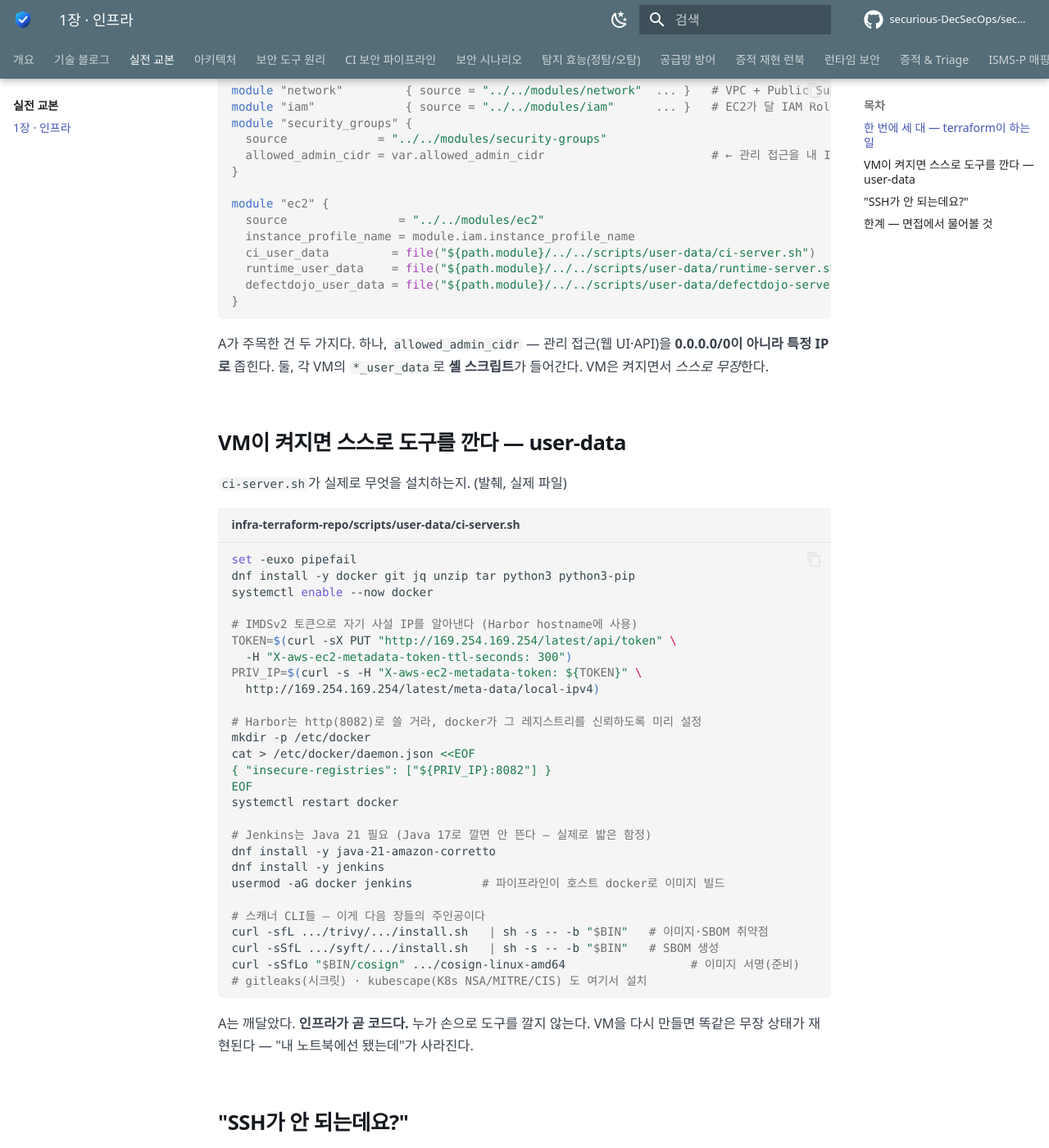
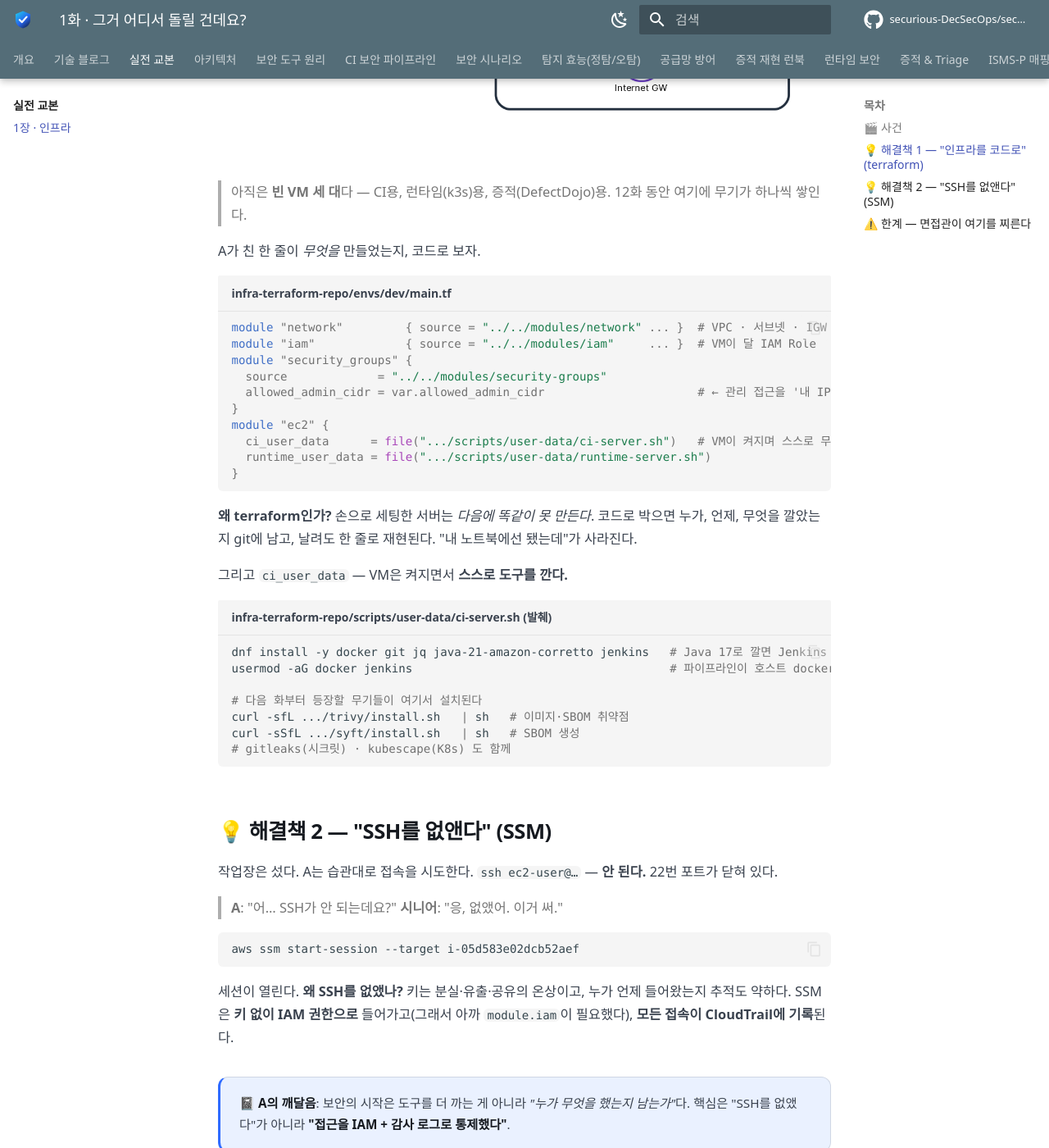
Before and after one commit to securious-DecSecOps/secubank-docs, an MkDocs documentation site: the page built from docs/textbook/01-infra.md, in a window 1280 px wide and 1400 px high, scrolled down 1834 px. Shown: the whole window at 82% size. Built offline with MkDocs 1.6.1 and Material for MkDocs 9.7.7, drawn with Linux system fonts in a browser that asks for light colours; some web fonts are replaced; comment, search, counter and statistics services are not loaded; some of the changed text lies outside the part shown.

Commit message:
실전 교본 형식 전환: 설치매뉴얼 → 사건중심 학습만화(문제→도구→해결→한계→cliffhanger). 프롤로그+사건목차, 1화 대화체 재작성 완료

````diff
--- a/docs/textbook/01-infra.md
+++ b/docs/textbook/01-infra.md
@@ -1,100 +1,85 @@
 ---
-title: 1장 · 인프라
+title: 1화 · 그거 어디서 돌릴 건데요?
 ---
 
-# 1장 · 인프라 — "어… SSH가 안 되는데요?"
+# 1화 · "그거 어디서 돌릴 건데요?"
 
-A의 첫 임무는 단순했다. *"파이프라인 올리기 전에, 인프라부터 세워."* 빈 AWS 계정과 골든패스 저장소 하나. A는 `infra-terraform-repo`를 클론하고 `terraform apply`를 친다. 몇 분 뒤 — EC2 세 대가 떴다.
+## 🎬 사건
 
-![STAGE 1 · 인프라](../assets/img/textbook/textbook-stage1.png){ loading=lazy }
+미션을 받은 A는 의욕이 넘쳤다. 노트북에 `trivy`를 깔고, 첫 스캔을 돌리려는 순간 — 시니어가 모니터를 들여다본다.
 
-> 지금은 **빈 VM 세 대**다. CI 한 대, 런타임(k3s) 한 대, 증적(DefectDojo) 한 대. 12장을 지나면 여기에 도구가 하나씩 쌓인다.
+> **시니어**: "그거 어디서 돌릴 건데?"
+> **A**: "어… 제 노트북에서요?"
+> **시니어**: "다음 사람은? 너 휴가 가면? 그리고 운영 서버엔 어떻게 접속할 건데. SSH 키 슬랙으로 돌릴 거야?"
 
-## 한 번에 세 대 — terraform이 하는 일
+A는 말문이 막혔다. 보안 도구를 *돌리기도 전에* 두 개의 벽에 부딪혔다 — **(1) 검사를 돌릴 일관된 공간이 없다.** "내 노트북에선 됐는데"는 사고의 시작이다. **(2) 서버 접속이 안전하지 않다.** 키는 새고, 누가 들어왔는지 남지 않는다.
 
-A가 친 `terraform apply` 한 줄이 무엇을 만들었는지 코드로 보자. 네트워크·IAM·보안그룹·EC2가 모듈로 쪼개져 있다.
+## 💡 해결책 1 — "인프라를 코드로" (terraform)
+
+시니어가 저장소 하나를 가리킨다. `infra-terraform-repo`. A가 `terraform apply` 한 줄을 치자, 몇 분 뒤 AWS에 **VM 세 대**가 떴다.
+
+![STAGE 1 · 빈 작업장](../assets/img/textbook/textbook-stage1.png){ loading=lazy }
+
+> 아직은 **빈 VM 세 대**다 — CI용, 런타임(k3s)용, 증적(DefectDojo)용. 12화 동안 여기에 무기가 하나씩 쌓인다.
+
+A가 친 한 줄이 *무엇을* 만들었는지, 코드로 보자.
 
 ```hcl title="infra-terraform-repo/envs/dev/main.tf"
-module "network"         { source = "../../modules/network"  ... }   # VPC + Public Subnet + IGW
-module "iam"             { source = "../../modules/iam"      ... }   # EC2가 달 IAM Role(SSM·ECR 등)
+module "network"         { source = "../../modules/network" ... }  # VPC · 서브넷 · IGW
+module "iam"             { source = "../../modules/iam"     ... }  # VM이 달 IAM Role
 module "security_groups" {
   source             = "../../modules/security-groups"
-  allowed_admin_cidr = var.allowed_admin_cidr                        # ← 관리 접근을 내 IP로 제한
+  allowed_admin_cidr = var.allowed_admin_cidr                      # ← 관리 접근을 '내 IP'로 제한
 }
-
 module "ec2" {
-  source                = "../../modules/ec2"
-  instance_profile_name = module.iam.instance_profile_name
-  ci_user_data         = file("${path.module}/../../scripts/user-data/ci-server.sh")
-  runtime_user_data    = file("${path.module}/../../scripts/user-data/runtime-server.sh")
-  defectdojo_user_data = file("${path.module}/../../scripts/user-data/defectdojo-server.sh")
+  ci_user_data      = file(".../scripts/user-data/ci-server.sh")   # VM이 켜지며 스스로 무장
+  runtime_user_data = file(".../scripts/user-data/runtime-server.sh")
 }
 ```
 
-A가 주목한 건 두 가지다. 하나, `allowed_admin_cidr` — 관리 접근(웹 UI·API)을 **0.0.0.0/0이 아니라 특정 IP로** 좁힌다. 둘, 각 VM의 `*_user_data`로 **셸 스크립트**가 들어간다. VM은 켜지면서 *스스로 무장*한다.
+**왜 terraform인가?** 손으로 세팅한 서버는 *다음에 똑같이 못 만든다*. 코드로 박으면 누가, 언제, 무엇을 깔았는지 git에 남고, 날려도 한 줄로 재현된다. "내 노트북에선 됐는데"가 사라진다.
 
-## VM이 켜지면 스스로 도구를 깐다 — user-data
+그리고 `ci_user_data` — VM은 켜지면서 **스스로 도구를 깐다.**
 
-`ci-server.sh`가 실제로 무엇을 설치하는지. (발췌, 실제 파일)
+```bash title="infra-terraform-repo/scripts/user-data/ci-server.sh (발췌)"
+dnf install -y docker git jq java-21-amazon-corretto jenkins   # Java 17로 깔면 Jenkins 안 뜸(실제 함정)
+usermod -aG docker jenkins                                     # 파이프라인이 호스트 docker로 빌드
 
-```bash title="infra-terraform-repo/scripts/user-data/ci-server.sh"
-set -euxo pipefail
-dnf install -y docker git jq unzip tar python3 python3-pip
-systemctl enable --now docker
-
-# IMDSv2 토큰으로 자기 사설 IP를 알아낸다 (Harbor hostname에 사용)
-TOKEN=$(curl -sX PUT "http://169.254.169.254/latest/api/token" \
-  -H "X-aws-ec2-metadata-token-ttl-seconds: 300")
-PRIV_IP=$(curl -s -H "X-aws-ec2-metadata-token: ${TOKEN}" \
-  http://169.254.169.254/latest/meta-data/local-ipv4)
-
-# Harbor는 http(8082)로 쓸 거라, docker가 그 레지스트리를 신뢰하도록 미리 설정
-mkdir -p /etc/docker
-cat > /etc/docker/daemon.json <<EOF
-{ "insecure-registries": ["${PRIV_IP}:8082"] }
-EOF
-systemctl restart docker
-
-# Jenkins는 Java 21 필요 (Java 17로 깔면 안 뜬다 — 실제로 밟은 함정)
-dnf install -y java-21-amazon-corretto
-dnf install -y jenkins
-usermod -aG docker jenkins          # 파이프라인이 호스트 docker로 이미지 빌드
-
-# 스캐너 CLI들 — 이게 다음 장들의 주인공이다
-curl -sfL .../trivy/.../install.sh   | sh -s -- -b "$BIN"   # 이미지·SBOM 취약점
-curl -sSfL .../syft/.../install.sh   | sh -s -- -b "$BIN"   # SBOM 생성
-curl -sSfLo "$BIN/cosign" .../cosign-linux-amd64                  # 이미지 서명(준비)
-# gitleaks(시크릿) · kubescape(K8s NSA/MITRE/CIS) 도 여기서 설치
+# 다음 화부터 등장할 무기들이 여기서 설치된다
+curl -sfL .../trivy/install.sh   | sh   # 이미지·SBOM 취약점
+curl -sSfL .../syft/install.sh   | sh   # SBOM 생성
+# gitleaks(시크릿) · kubescape(K8s) 도 함께
 ```
 
-A는 깨달았다. **인프라가 곧 코드다.** 누가 손으로 도구를 깔지 않는다. VM을 다시 만들면 똑같은 무장 상태가 재현된다 — "내 노트북에선 됐는데"가 사라진다.
+## 💡 해결책 2 — "SSH를 없앤다" (SSM)
 
-## "SSH가 안 되는데요?"
+작업장은 섰다. A는 습관대로 접속을 시도한다. `ssh ec2-user@…` — **안 된다.** 22번 포트가 닫혀 있다.
 
-스크립트가 끝나길 기다리며, A는 습관대로 `ssh ec2-user@…`를 쳤다. **안 된다.** 22번 포트가 닫혀 있다.
-
-지나가던 시니어. *"거기 SSH 없어. SSM 써."*
+> **A**: "어… SSH가 안 되는데요?"
+> **시니어**: "응, 없앴어. 이거 써."
 
 ```bash
 aws ssm start-session --target i-05d583e02dcb52aef
 ```
 
-세션이 열린다. *왜 굳이?* — **SSH 키는 분실·유출·공유의 온상**이다. 키 하나 새면 끝이고, 누가 언제 들어왔는지 추적도 약하다. SSM Session Manager는 **키 없이 IAM 권한으로** 들어가고(그래서 1장의 `module.iam`이 필요했다), **모든 접속이 CloudTrail에 기록**된다. 골든패스의 첫 철학 — *접속 자체를 증적으로 남긴다.*
+세션이 열린다. **왜 SSH를 없앴나?** 키는 분실·유출·공유의 온상이고, 누가 언제 들어왔는지 추적도 약하다. SSM은 **키 없이 IAM 권한으로** 들어가고(그래서 아까 `module.iam`이 필요했다), **모든 접속이 CloudTrail에 기록**된다.
 
 <div class="sb-key" markdown>
-📓 **A의 메모**: 보안은 도구를 더 까는 게 아니라, *"누가 무엇을 했는지 남는가"*에서 시작한다. SSH를 없앤 게 핵심이 아니라, 접근을 **IAM + 감사 로그**로 통제한 게 핵심이다.
+📓 **A의 깨달음**: 보안의 시작은 도구를 더 까는 게 아니라 *"누가 무엇을 했는지 남는가"*다. 핵심은 "SSH를 없앴다"가 아니라 **"접근을 IAM + 감사 로그로 통제했다"**.
 </div>
 
-## 한계 — 면접에서 물어볼 것
+## ⚠️ 한계 — 면접관이 여기를 찌른다
 
-미화하지 말자. 1장의 구성에도 빈틈이 있고, 면접관은 거길 찌른다.
+미화하지 말자. 이 작업장에도 빈틈이 있다.
 
-- **"SSM이면 완벽한가요?"** → 아니다. SSM 에이전트가 죽거나 IAM이 꼬이면 *들어갈 길이 없다*. 실무에선 **비상(break-glass) 경로**를 따로 설계한다. "SSH를 없앴다"가 아니라 "접근을 IAM·감사로 통제했다"가 정확한 표현.
-- **"VM들이 퍼블릭 서브넷에 떠 있네요?"** → 그렇다. 퍼블릭 서브넷 + 공인 IP다. `allowed_admin_cidr`로 관리 접근을 한 IP로 좁혔지만, 웹 포트는 여전히 인터넷에 *면해* 있다. 프로덕션이라면 **프라이빗 서브넷 + Bastion/VPN**이 정석이다. 이건 PoC라 단순화한 것이고, 그 트레이드오프를 *아는 것*이 중요하다.
-- **"레지스트리를 http로 쓴다고요?"** → 그렇다. `insecure-registries`로 Harbor를 평문 http로 신뢰하게 했다. 이미지 전송이 **TLS로 암호화·검증되지 않는다**. 사설 네트워크 안이라 PoC에선 감수했지만, 공급망 무결성 관점에선 갭이다(나중 장에서 다시 만난다).
+- **"SSM이면 완벽한가요?"** → 아니다. SSM 에이전트가 죽거나 IAM이 꼬이면 *들어갈 길이 없다.* 실무는 **비상(break-glass) 경로**를 따로 둔다.
+- **"VM이 퍼블릭 서브넷에 있네요?"** → 그렇다. `allowed_admin_cidr`로 관리 접근을 내 IP로 좁혔지만, 프로덕션이라면 **프라이빗 서브넷 + Bastion/VPN**이 정석이다. PoC라 단순화한 것 — 그 트레이드오프를 *아는 게* 실력이다.
+- **"레지스트리를 http로요?"** → 그렇다. 사설망 안이라 감수했지만 **TLS가 없다.** 공급망 무결성 관점의 갭이고, 뒤 화에서 다시 만난다.
 
-> A는 첫날부터 배운다 — **"세웠다"와 "안전하다"는 다르다.** 이 교본은 둘의 거리를 좁히는 기록이다.
+> A는 첫날 배운다 — **"세웠다"와 "안전하다"는 다르다.** 이 교본은 그 거리를 좁히는 이야기다.
 
 ---
 
-다음 → **2장 · 첫 관문 Gitleaks**. 빈 CI VM에 Jenkins를 올리고, 18단계 파이프라인의 첫 스캐너를 돌리자 — A의 코드에서 비밀번호가 튀어나온다.
+작업장은 섰다. A는 뿌듯한 마음으로 *첫 스캔*을 돌린다. 그런데 결과가 뜨자마자 — 자기 회사 코드에서 **비밀번호가 튀어나온다.**
+
+> 다음 → **2화 · "API 키가 깃허브에 올라갔어요"**
--- a/docs/textbook/index.md
+++ b/docs/textbook/index.md
@@ -2,41 +2,45 @@
 title: 실전 교본 — 골든패스 도입기
 ---
 
-# 실전 교본 · 골든패스 도입기
+# 실전 교본 · 주니어 A의 골든패스 도입기
 
 <div class="sb-lede" markdown>
-주니어 엔지니어 **A**가 빈 AWS 계정에서 시작해, 보안 도구를 하나씩 붙여가며 마침내 최근 공급망 공격까지 다루는 골든패스를 완성하는 기록이다. 모든 장은 ① A의 스토리 ② **실제 레포 코드**(파일·줄 인용) ③ 메커니즘 ④ **한계와 면접 포인트**로 구성된다. 미화하지 않는다 — 못 잡는 것은 *못 잡는다*고 쓴다.
+금요일 밤, 주니어 엔지니어 **A**의 슬랙이 울렸다. 시니어가 링크 하나를 던진다 — *"axios 또 털렸대. npm에서."* 그리고 한 줄 더. *"우리 결제팀, 안전한 거 맞아?"*
 </div>
 
-## 이 교본을 읽는 법
+A는 답을 몰랐다. 회사엔 스캐너가 있었다. 그런데 "안전하냐"는 질문 앞에서, 댈 수 있는 **숫자도 근거도** 없었다. 월요일, 미션이 떨어진다.
+
+> *"배포 전에 우리 코드가 안전한지 **판단**하고, 그 **근거를 남기는** 파이프라인. 네가 처음부터 만들어봐."*
+
+이건 A가 빈손에서 시작해, **사건이 터질 때마다 도구를 하나씩 배우며**, 마침내 *"그래서 axios를 막을 수 있냐"*는 질문에 **정직하게** 답하게 되는 기록이다. 매 화는 이렇게 흐른다 — **① 사건(문제) → ② A의 좌충우돌 → ③ "왜 이 도구인가" → ④ 실제로 써본다(진짜 코드·결과) → ⑤ 한계와 면접 포인트 → ⑥ 다음 사건으로.**
+
+## 사건 목차
+
+| 화 | 터진 사건 | A가 배우는 무기 | STAGE |
+| --- | --- | --- | :---: |
+| [1 · "그거 어디서 돌릴 건데요?"](01-infra.md) | 검사를 돌릴 곳도, 안전한 접속도 없다 | terraform · SSM | 1 |
+| 2 · "API 키가 깃허브에 올라갔어요" | 동료가 실수로 시크릿 커밋 | Gitleaks | 2 |
+| 3 · "음수로 송금했더니 잔액이 늘어요" | 로직 버그 — SAST가 **0/4로 못 잡는다** | SonarQube의 충격 | 2 |
+| 4 · "남의 거래내역이 보여요" | IDOR — 정적분석의 사각 | DAST가 메운다 | 2 |
+| 5 · "컨테이너가 root로 돌아요" | 위험한 매니페스트 | Checkov · Kubescape | 2 |
+| 6 · "이미지에 CVE가 6천 개?" | 베이스 이미지의 빚 | Trivy · SBOM | 3 |
+| 7 · "어제 통과한 게 오늘 위험해졌어요" | axios식 0-day 공급망 | SBOM 시간축 재평가 | 3 |
+| 8 · "등급 D인데 왜 통과됐죠?" | 게이트 설계의 함정 | Security Gate | 3 |
+| 9 · "누가 운영 이미지를 손으로 바꿨어요" | 드리프트 | GitOps · ArgoCD | 4 |
+| 10 · "악성코드가 데이터를 빼돌려요" | 런타임 C2 | Cilium egress *(근데 기본 미적용)* | 5 |
+| 11 · "웹쉘이 떴는데 아무도 몰랐어요" | 런타임 침해 | Falco | 5 |
+| 12 · "보안팀은 이걸 어디서 봐요?" | 흩어진 증적 | DefectDojo | 6 |
+| 에필로그 · "그래서, axios를 막나요?" | — | **정직한 결론** | 6 |
+
+## 두 가지 약속
 
 <ul class="sb-points">
-<li><span class="sb-points__k">실제 코드</span><span>모든 코드 블록은 이 프로젝트의 *실제 파일*에서 가져온다(경로 표기). 지어낸 설정은 없다.</span></li>
-<li><span class="sb-points__k">성장하는 아키텍처</span><span>장이 진행될수록 같은 다이어그램에 컴포넌트가 쌓인다(STAGE 1→6, AWS 공식 아이콘).</span></li>
-<li><span class="sb-points__k">정직</span><span>"막는다"가 과장이면 "탐지·완화"라고 쓴다. 한계는 면접 예상 질문으로 따로 박는다.</span></li>
+<li><span class="sb-points__k">진짜 코드·진짜 결과</span><span>모든 코드·수치는 이 프로젝트의 *실제* 파일과 *실제* 실행 결과다(SAST 0/4, 이미지 CVE 6천, egress DROPPED…). 지어내지 않는다.</span></li>
+<li><span class="sb-points__k">정직</span><span>"막는다"가 과장이면 "탐지·완화"라 쓴다. 못 잡는 건 못 잡는다고, 면접 포인트로 박는다.</span></li>
 </ul>
 
-## 목차
+## 처음과 끝
 
-| 장 | 무엇을 세우나 | 핵심 질문 | STAGE |
-| --- | --- | --- | :---: |
-| [1 · 인프라](01-infra.md) | terraform 3-VM · SSM | 왜 SSH가 없죠? | 1 |
-| 2 · 첫 관문 Gitleaks | 시크릿 스캔 | 비번이 코드에 있네? | 2 |
-| 3 · SAST SonarQube | 코드 정적분석 | 왜 IDOR를 못 잡나 (0/4의 진실) | 2 |
-| 4 · IaC/K8s | Checkov · Kubescape | 매니페스트가 위험한가 | 2 |
-| 5 · 빌드 & SBOM | Docker build · Syft | 공급망은 여기서 시작된다 | 3 |
-| 6 · 이미지 스캔 Trivy | 이미지 CVE | known-bad만 잡는다는 뜻 | 3 |
-| 7 · Security Gate | 판단의 코드화 | 등급 D인데 왜 PASS? | 3 |
-| 8 · 레지스트리 & GitOps | Harbor · ArgoCD | CI는 어디서 CD가 되나 | 4 |
-| 9 · 런타임 제로트러스트 | Cilium egress | "막는다"는 왜 조건부인가 | 5 |
-| 10 · 런타임 탐지 | Falco | 탐지와 차단은 다르다 | 5 |
-| 11 · DAST & 벤치마크 | OWASP ZAP · kube-bench | 0/4를 3/4로 메운다 | 5 |
-| 12 · 증적 & 공급망의 진짜 결말 | DefectDojo | 결국 axios를 막느냐? | 6 |
+처음엔 **빈 VM 세 대**뿐이다. 12화를 지나면 아래 그림이 된다 — 그리고 에필로그에서, 이 그림이 *실제로 무엇을 막고 무엇을 못 막는지*를 따진다.
 
-> 1장이 먼저 공개되었고, 나머지 장은 같은 형식(실제 코드 + 다이어그램 + 한계)으로 이어진다.
-
-## 완성될 모습 (STAGE 6)
-
-![최종 아키텍처](../assets/img/textbook/textbook-stage6.png){ loading=lazy }
-
-> 처음엔 빈 VM 세 대뿐이다. 12장을 지나면 이 그림이 된다 — 그리고 마지막 장에서, 이 그림이 *실제로 무엇을 막고 무엇을 못 막는지*를 정직하게 따진다.
+![최종 아키텍처 (STAGE 6)](../assets/img/textbook/textbook-stage6.png){ loading=lazy }
````
